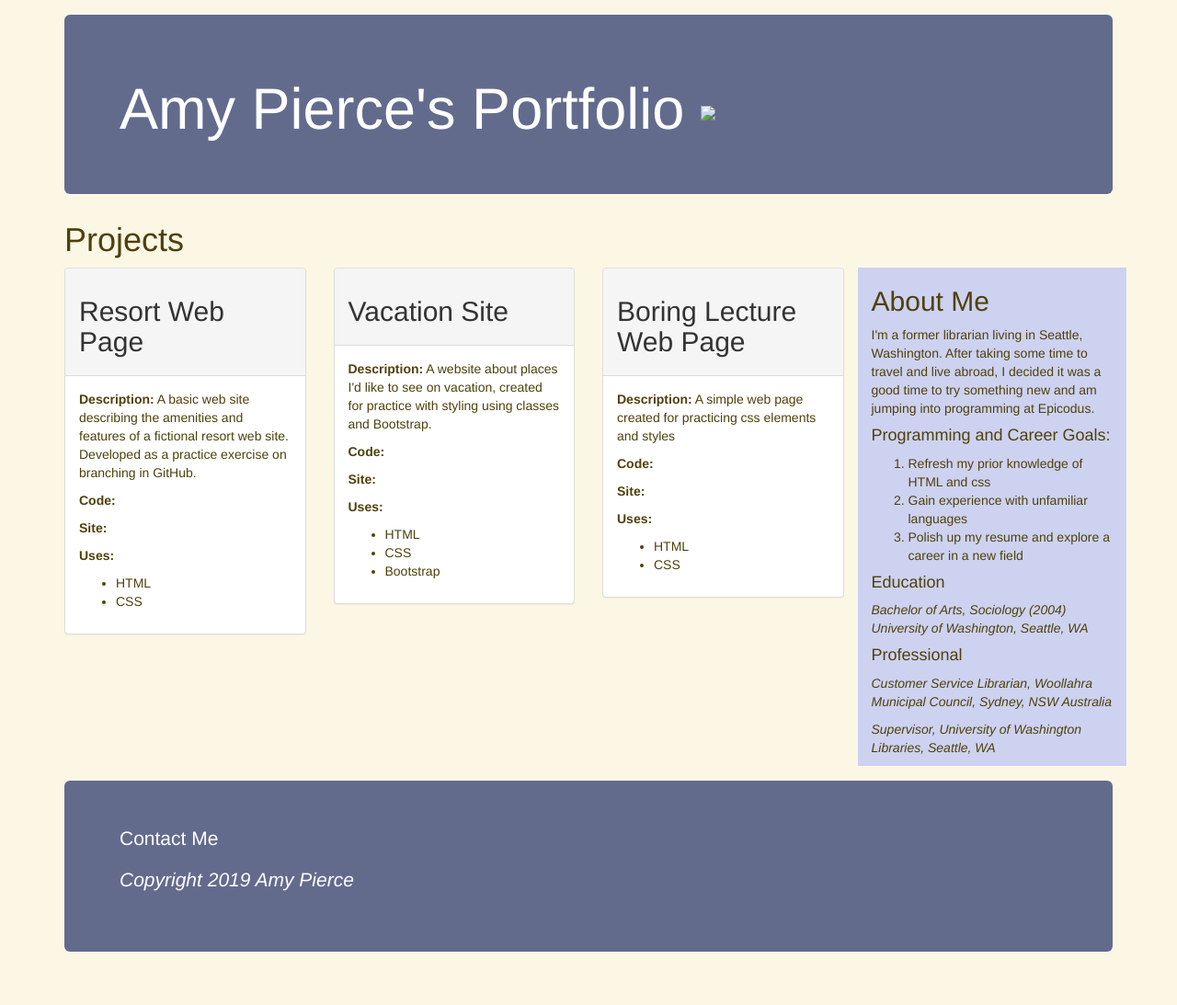
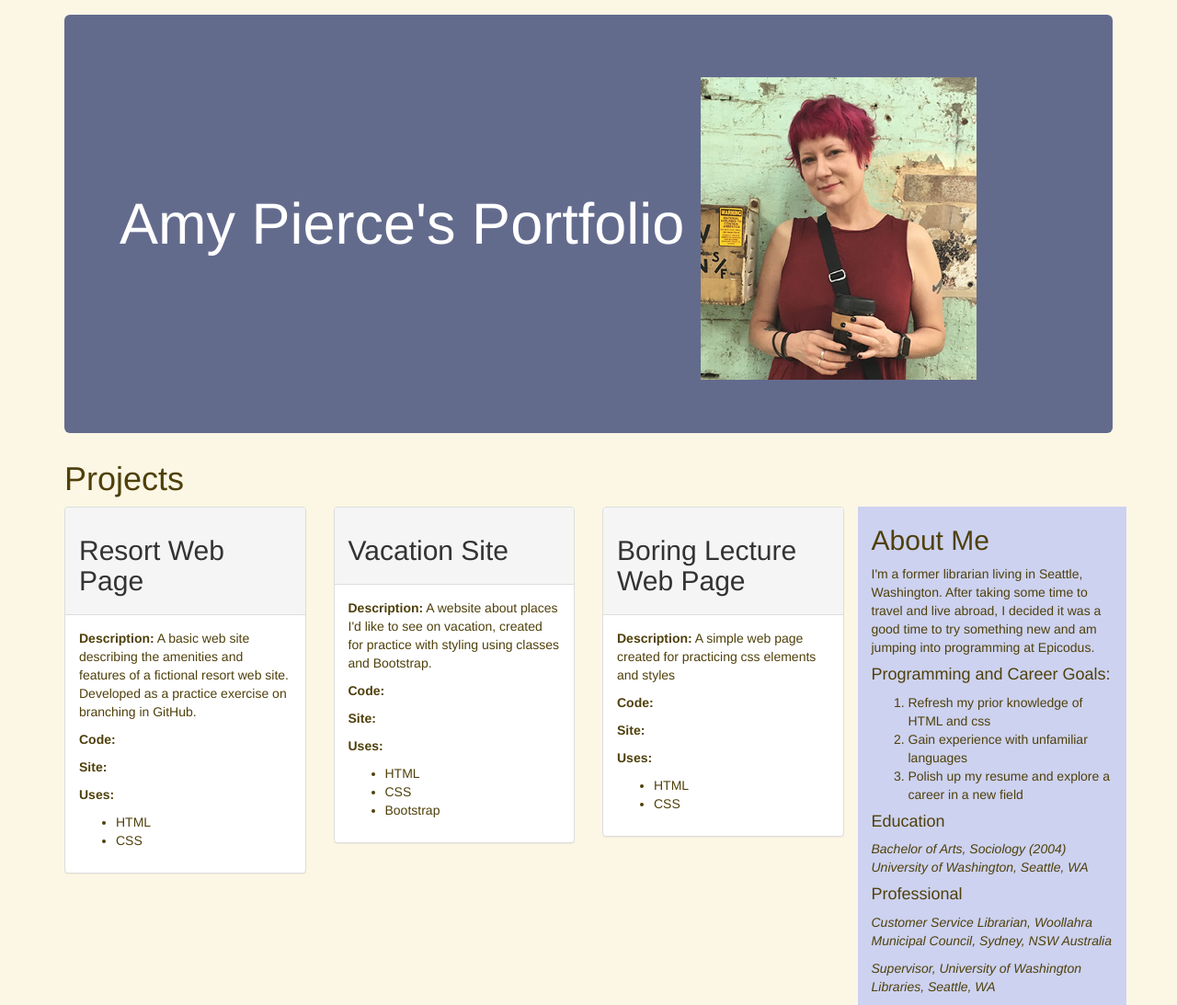
Before and after one commit to amypierce/portfolio, a plain HTML site: page index.html in a window 1280 px wide. Shown: the top 1093 px of the page at 92% size. Before the commit the page ends 1065 px from the top, so only its background shows below. Drawn offline with Linux system fonts and the light colour scheme.

Commit message:
Change name of folder img to photos

```diff
--- a/css/styles.css
+++ b/css/styles.css
@@ -19,12 +19,6 @@ body {
   width: 300px;
 }
 
-.jumbotron img.img-responsive {
-  vertical-align: center;
-  border-width: 2px;
-  border-color: black
-}
-
 .resume {
   font-style: italic;
 }
@@ -43,5 +37,10 @@ a:hover {
 }
 
 img {
-  width: 100px;
+  align: right;
+  vertical-align: center;
+  border-width: 2px;
+  border-color: black;
+  max-width: 100%;
+  height: auto;
 }
--- a/index.html
+++ b/index.html
@@ -8,7 +8,7 @@
     <body>
         <div class="container">
             <div class="jumbotron">
-                <h1>Amy Pierce's Portfolio <img src="img/Amy1.jpg" padding="2px" margin=2px></h1>
+                <h1>Amy Pierce's Portfolio <img src="photos/Amy1.jpg" padding="2px" margin=2px></h1>
             </div>
                 <h1>Projects</h1>
                     <div class="row">
```
Also changed, not shown: photos/Amy.jpg (renamed from img/Amy.jpg), photos/Amy1.jpg (added).
